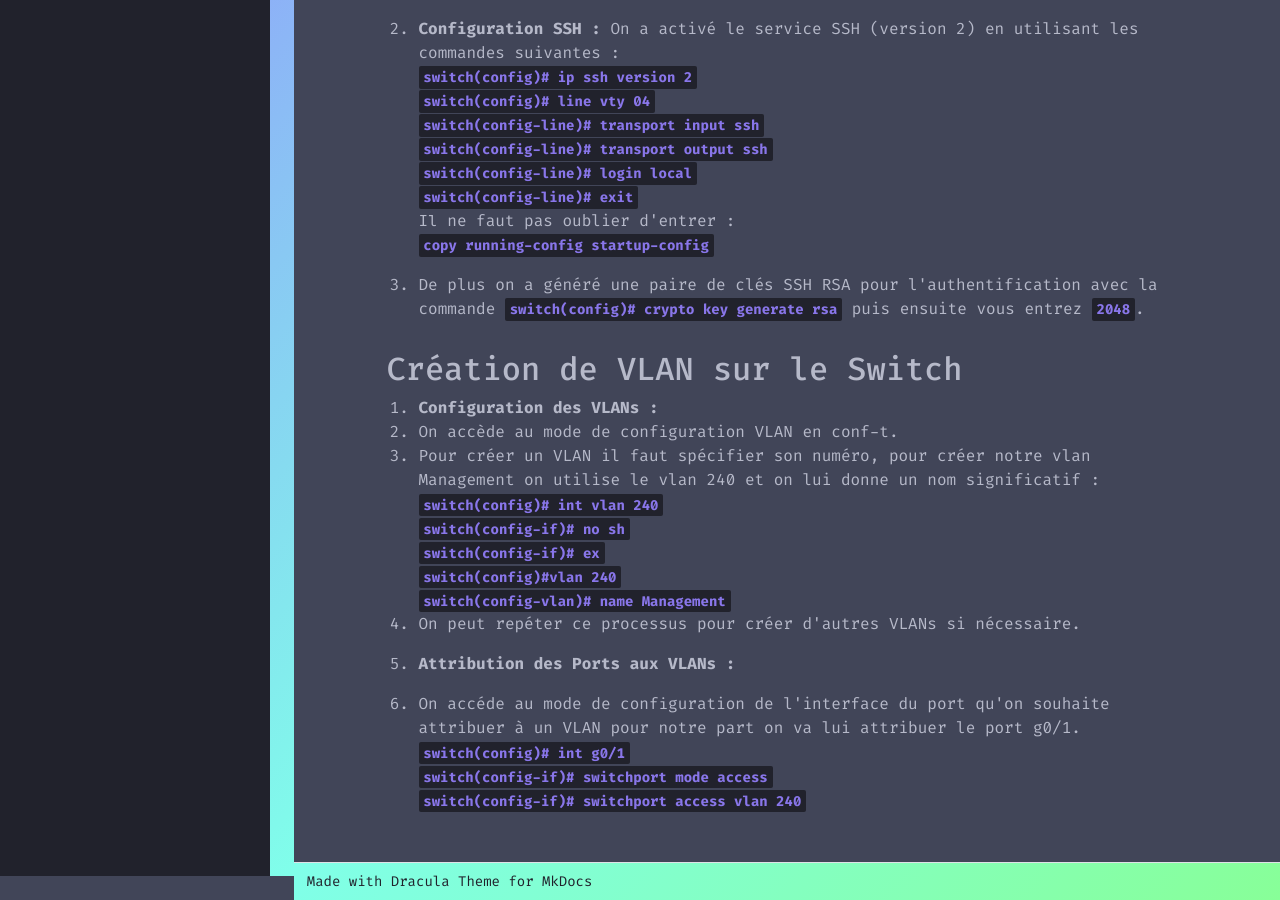
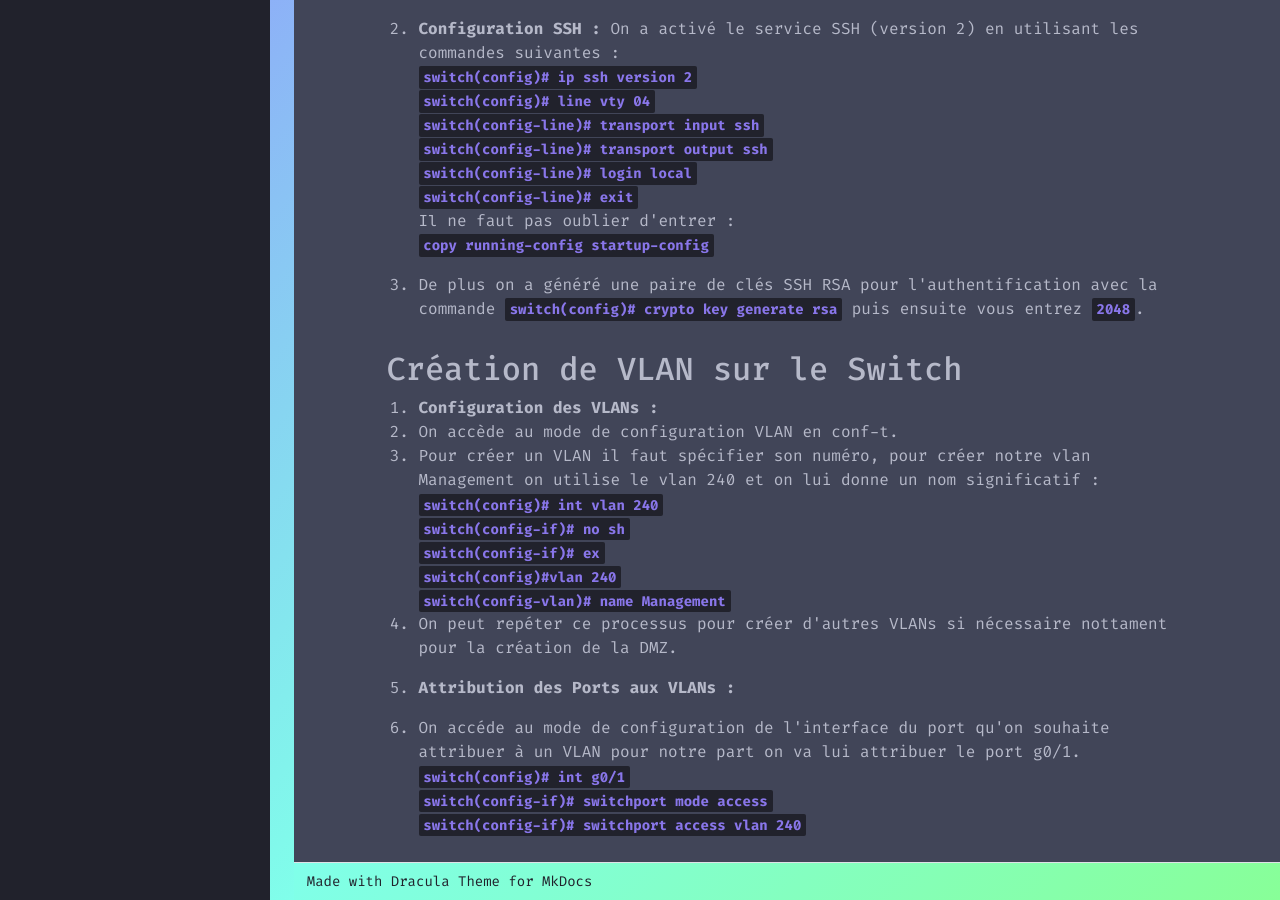
Before and after one commit to eRaETatsuya/OrleansSIO.github.io, an MkDocs documentation site: the page built from docs/switch.md, in a window 1280 px wide and 900 px high, scrolled down 580 px. Built offline with MkDocs 1.6.1 and Material for MkDocs 9.7.7, drawn with Linux system fonts in a browser that asks for light colours.

Commit message:
Update switch.md

```diff
--- a/docs/switch.md
+++ b/docs/switch.md
@@ -44,7 +44,7 @@
     **`switch(config)#vlan 240`**
     </br>
     **`switch(config-vlan)# name Management`**
-   - On peut repéter ce processus pour créer d'autres VLANs si nécessaire.
+   - On peut repéter ce processus pour créer d'autres VLANs si nécessaire nottament pour la création de la DMZ.
 
 4. **Attribution des Ports aux VLANs :**
    - On accéde au mode de configuration de l'interface du port qu'on souhaite attribuer à un VLAN pour notre part on va lui attribuer le port g0/1.
```
